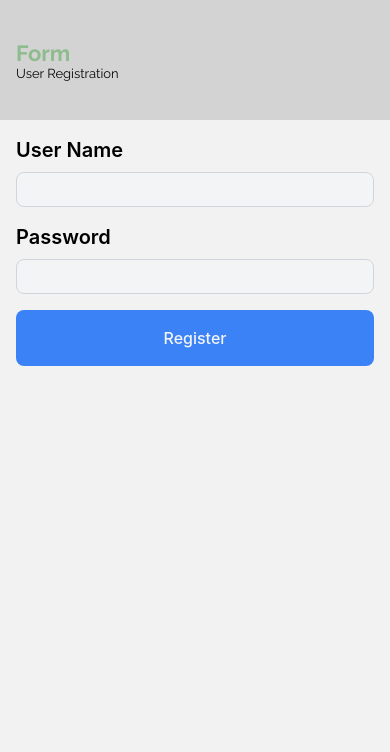
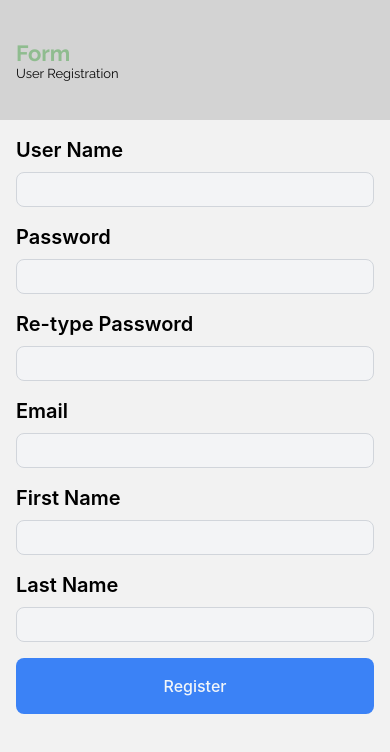
Before and after one commit to locnguyen14/PetAppFrontEnd, a React Native app: screen /Register in a window 390 px wide. Shown: the top 752 px of the page. Built offline with nearby package versions, Linux system fonts and the light colour scheme.

Commit message:
initial commit for authentication service

```diff
--- a/screens/Register.tsx
+++ b/screens/Register.tsx
@@ -9,18 +9,28 @@ import SubmitButton from "../components/Buttons/SubmitButton";
 // React hook form and Formik
 import { Formik } from "formik";
 
-// types
-interface FormValues {
-  userName: string;
-  password: string;
-}
+import AuthService, { userRegisterFormData } from "../services/auth.service";
 
 const Register: FunctionComponent = () => {
-  const initialValues: FormValues = { userName: "", password: "" };
+  const initialValues: userRegisterFormData = {
+    username: "",
+    password: "",
+    password2: "",
+    email: "",
+    first_name: "",
+    last_name: "",
+  };
+
+  // TODO: Add validation for schema here
+
   return (
     <Formik
       initialValues={initialValues}
-      onSubmit={(values) => console.log("Submitted: ", values)}
+      onSubmit={(values) => {
+        console.log("Submitted: ", values);
+        AuthService.register(values);
+        //TODO: what to do after successfully login? navigate to a blank page to add their pets
+      }}
     >
       {({ handleChange, handleSubmit, values }) => (
         <View className="flex-1">
@@ -28,8 +38,8 @@ const Register: FunctionComponent = () => {
             <FormLabel text="User Name" />
             <TextInput
               className="bg-gray-100 border border-gray-300 rounded-lg p-2 mb-4"
-              value={values.userName}
-              onChangeText={handleChange("userName")}
+              value={values.username}
+              onChangeText={handleChange("username")}
             />
             <FormLabel text="Password" />
             <TextInput
@@ -37,6 +47,31 @@ const Register: FunctionComponent = () => {
               value={values.password}
               onChangeText={handleChange("password")}
               secureTextEntry={true}
+            />
+            <FormLabel text="Re-type Password" />
+            <TextInput
+              className="bg-gray-100 border border-gray-300 rounded-lg p-2 mb-4"
+              value={values.password2}
+              onChangeText={handleChange("password2")}
+              secureTextEntry={true}
+            />
+            <FormLabel text="Email" />
+            <TextInput
+              className="bg-gray-100 border border-gray-300 rounded-lg p-2 mb-4"
+              value={values.email}
+              onChangeText={handleChange("email")}
+            />
+            <FormLabel text="First Name" />
+            <TextInput
+              className="bg-gray-100 border border-gray-300 rounded-lg p-2 mb-4"
+              value={values.first_name}
+              onChangeText={handleChange("first_name")}
+            />
+            <FormLabel text="Last Name" />
+            <TextInput
+              className="bg-gray-100 border border-gray-300 rounded-lg p-2 mb-4"
+              value={values.last_name}
+              onChangeText={handleChange("last_name")}
             />
             <SubmitButton onPress={() => handleSubmit()}>Register</SubmitButton>
           </View>
--- a/services/PetService.ts
+++ b/services/PetService.ts
@@ -2,14 +2,14 @@
 import http from "../http-common";
 
 // types
-import { PetFormProps } from "../components/PetForm/types";
+import { PetFormValues } from "../components/PetForm/types";
 
 const getAll = () => {
     return http.get("/animals");
 }
 
-const create = (data: PetFormProps) => {
-    return http.post<PetFormProps>("/animals", data);
+const create = (data: PetFormValues) => {
+    return http.post<PetFormValues>("/animals", data);
 }
 
 const PetService = {getAll, create};
--- /dev/null
+++ b/services/auth.service.ts
@@ -0,0 +1,20 @@
+// axios
+import http from "../http-common";
+
+export interface userRegisterFormData {
+    username: string;
+    password: string;
+    password2: string;
+    email: string;
+    first_name: string;
+    last_name: string;
+}
+
+const register = (data: userRegisterFormData) => {
+    return http.post("/user/register", data)
+}
+
+
+const AuthService = {register};
+
+export default AuthService;
```
Also changed, not shown: services/auth-header.ts (added).
